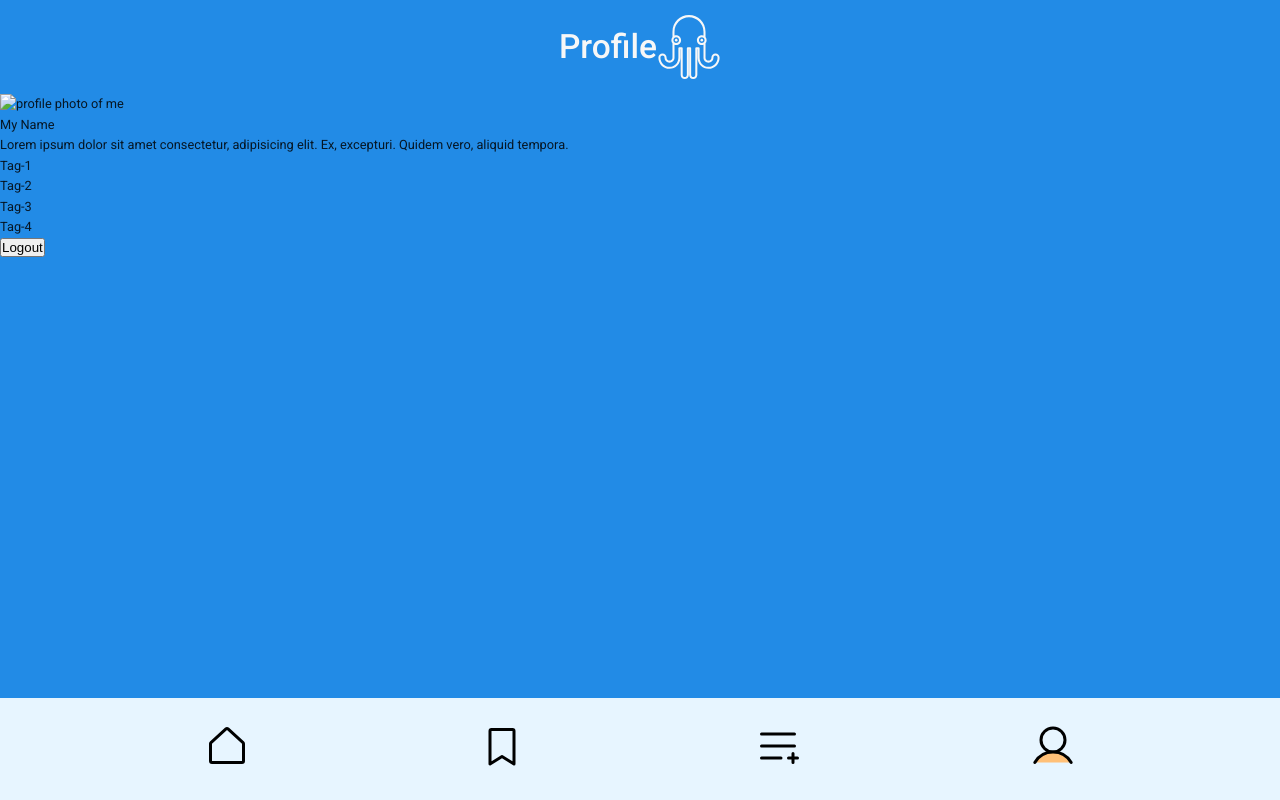
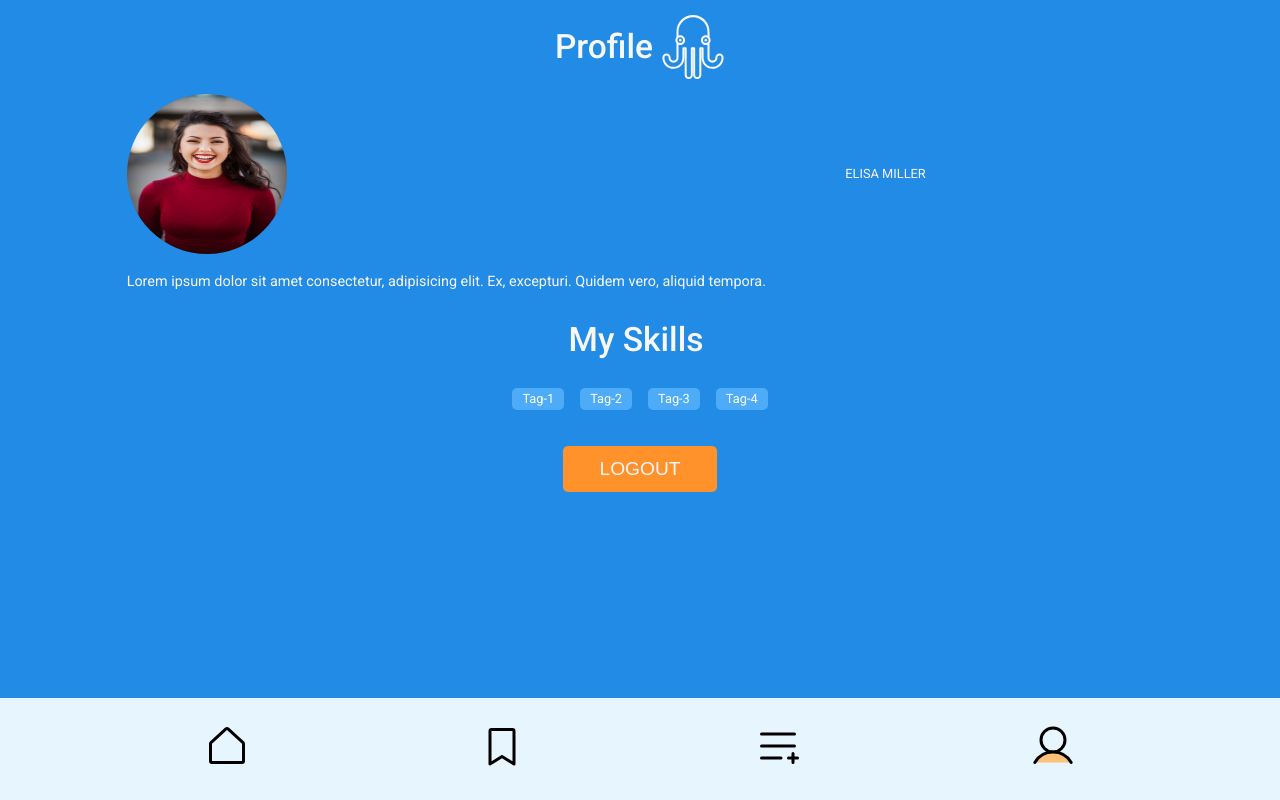
Before and after one commit to SLS-BLN/Quiz-App, a plain HTML site: page profile.html in a window 1280 px wide. Drawn offline with Linux system fonts and the light colour scheme.

Commit message:
style profile section

```diff
--- a/profile.html
+++ b/profile.html
@@ -31,25 +31,30 @@
         <circle cx="358.202" cy="200.072" r="10.091" />
       </svg>
     </header>
-    <main>
+    <main class="container">
       <section class="profile">
-        <img class="profile__photo" src="" alt="profile photo of me" />
+        <img
+          class="profile__photo"
+          src="/images/michael-dam-mEZ3PoFGs_k-unsplash.jpg"
+          alt="profile photo of Elisa Miller"
+        />
         <!-- figcaption??? -->
-        <p class="profile__name">My Name</p>
+        <p class="profile__name">Elisa Miller</p>
         <p class="profile__text">
           Lorem ipsum dolor sit amet consectetur, adipisicing elit. Ex,
           excepturi. Quidem vero, aliquid tempora.
         </p>
       </section>
       <section class="skills">
-        <ul>
+        <h1 class="heading heading-primary">My Skills</h1>
+        <ul class="skills__tags">
           <li>Tag-1</li>
           <li>Tag-2</li>
           <li>Tag-3</li>
           <li>Tag-4</li>
         </ul>
+        <button class="btn btn__profile">Logout</button>
       </section>
-      <button>Logout</button>
     </main>
 
     <footer>
--- a/style/base/typography.css
+++ b/style/base/typography.css
@@ -13,6 +13,7 @@ body {
   line-height: 0.9;
   text-align: center;
   margin: 4rem 0;
+  padding-right: 1rem;
   color: var(--font-color-light);
 }
 
--- a/style/components/buttons.css
+++ b/style/components/buttons.css
@@ -17,3 +17,11 @@
   border: none;
   text-transform: uppercase;
 }
+
+.btn__profile {
+  text-align: center;
+  font-size: 2.4rem;
+  padding: 1.5rem 4.5rem;
+  border: none;
+  text-transform: uppercase;
+}
--- a/style/components/profile.css
+++ b/style/components/profile.css
@@ -0,0 +1,57 @@
+.profile {
+  display: grid;
+  grid-template-columns: repeat(12, 1fr);
+  row-gap: 2rem;
+  color: var(--font-color-light);
+}
+
+.profile__photo {
+  /* hard coded - not possible with percentage */
+  width: 20rem;
+  height: 20rem;
+  grid-column: 2 / 8;
+  border-radius: 50%;
+}
+
+.profile__name {
+  grid-column: 9 / -1;
+  align-self: center;
+  text-transform: uppercase;
+}
+
+.profile__text {
+  grid-column: 2 / -2;
+  width: 100%;
+  font-size: 1.8rem;
+}
+
+.skills {
+  color: var(--font-color-light);
+  display: flex;
+  flex-direction: column;
+  justify-content: center;
+  align-items: center;
+}
+
+.skills__tags {
+  display: flex;
+  justify-content: center;
+  align-items: center;
+  list-style: none;
+}
+
+.skills__tags li {
+  font-size: 1.6rem;
+  padding: 0.15rem 1.25rem;
+  margin: 0 1rem;
+  color: white;
+  background-color: var(--color-primary-light);
+  border-radius: 5px;
+  margin-bottom: 2rem;
+}
+
+.skills__tags li:hover,
+li:active {
+  background-color: var(--color-primary-dark);
+  box-shadow: 2px 2px 5px rgba(0, 0, 0, 0.11);
+}
```
Also changed, not shown: bookmarks.html (+1 -1 lines), index.html (+1 -2 lines), images/michael-dam-mEZ3PoFGs_k-unsplash.jpg (added), style/base/utilities.css (added).
